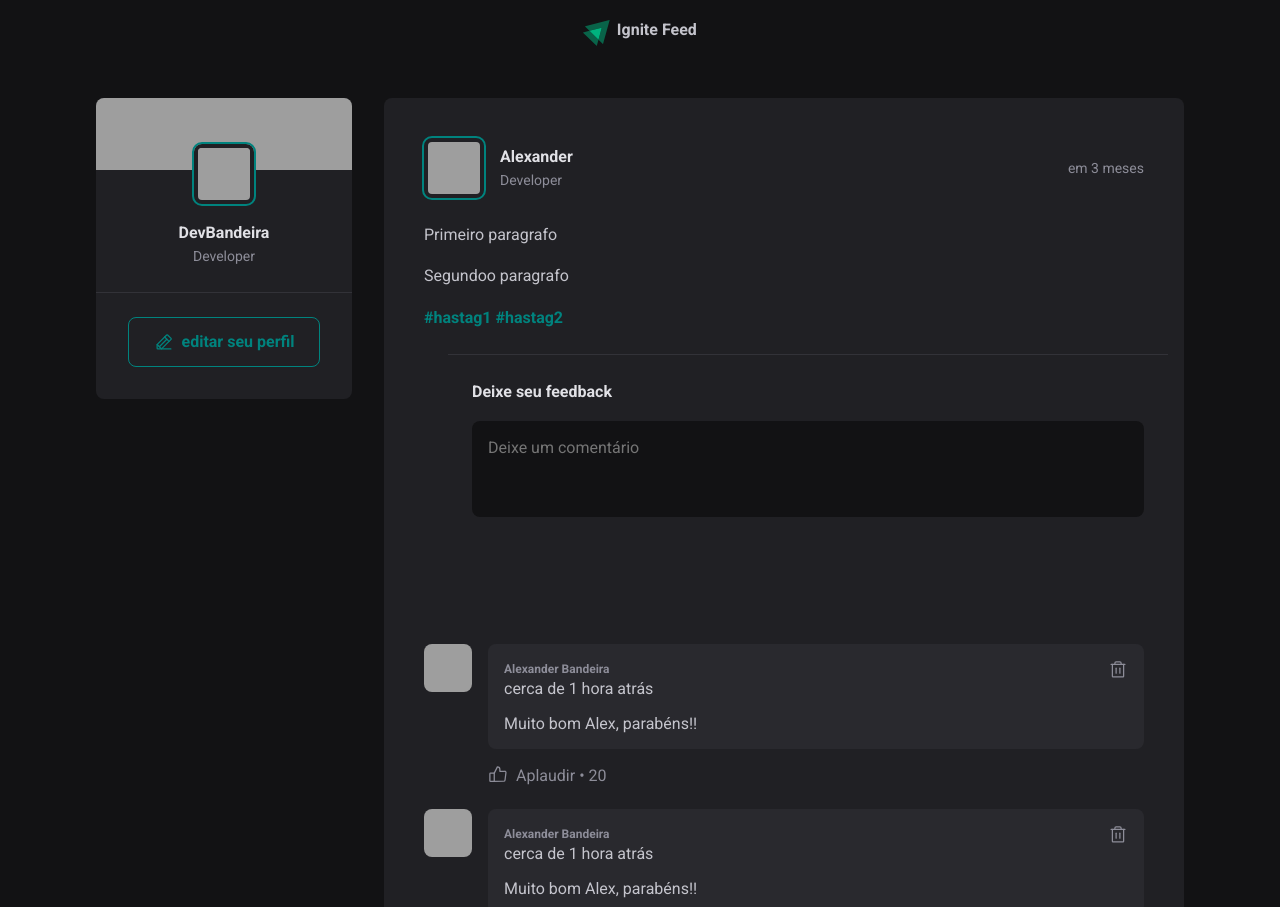
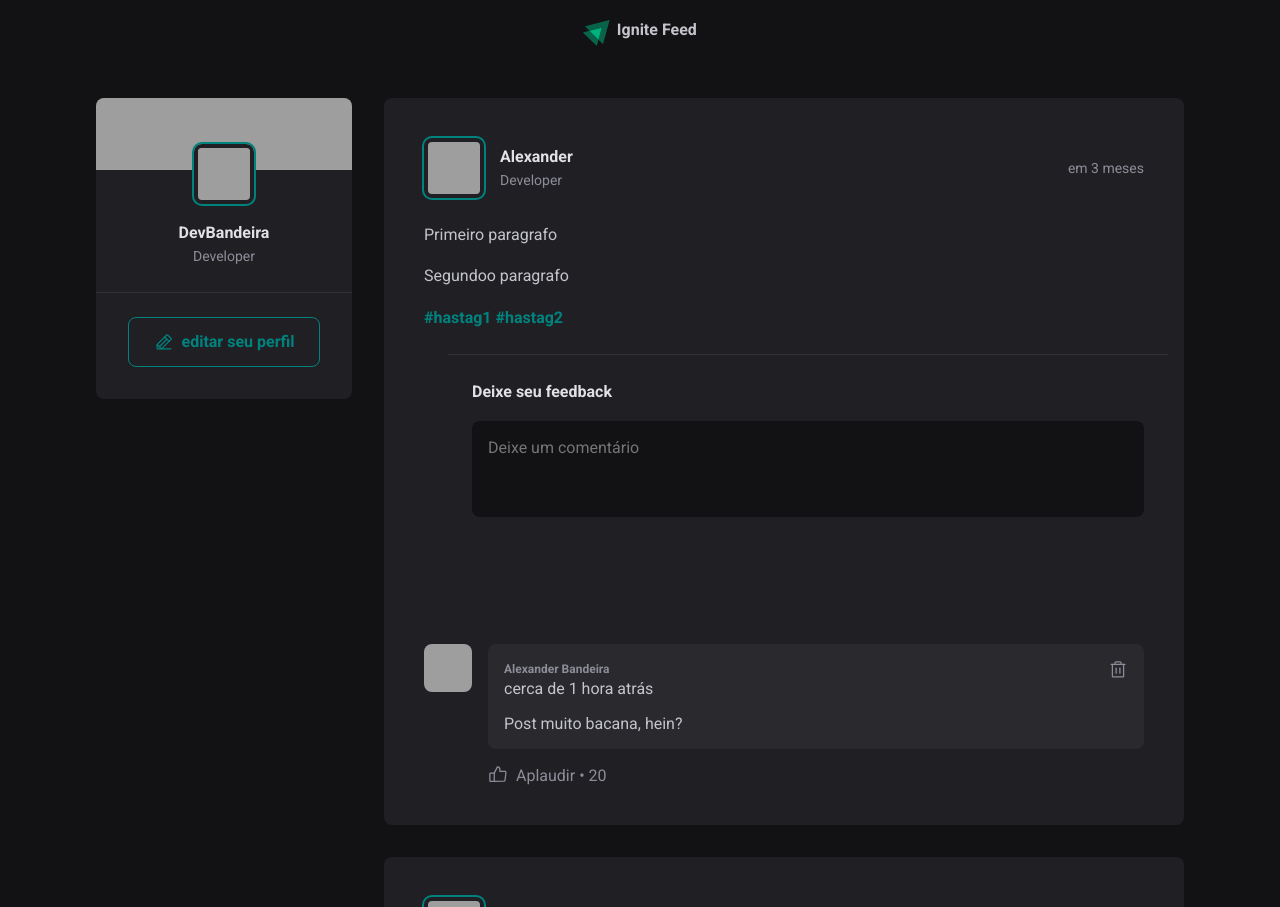
Before and after one commit to devbandeira/Rocketseat, a React (Vite) app in the folder ReactJS/CriandoPrimeiroProjeto/01-fundamentos-reactjs/: page / in a window 1280 px wide. Shown: the top 907 px of the page. Built offline with nearby package versions, Linux system fonts and the light colour scheme; grey boxes are pictures that could not be loaded.

Commit message:
Inserindo comentários (programacao declarativa) - Criando novo estado, e caminhando entre eles

```diff
--- a/ReactJS/CriandoPrimeiroProjeto/01-fundamentos-reactjs/src/components/Comment.jsx
+++ b/ReactJS/CriandoPrimeiroProjeto/01-fundamentos-reactjs/src/components/Comment.jsx
@@ -2,7 +2,7 @@ import { Avatar } from './Avatar';
 import styles from './Comment.module.css';
 import { ThumbsUp, Trash } from 'phosphor-react';
 
-export function Comment () {
+export function Comment (props) {
   return (
     <div className={styles.comment}>
       <Avatar hasBorder={false} src="https://github.com/devbandeira.png" />
@@ -22,7 +22,7 @@ export function Comment () {
             </button>
           </header>
 
-          <p>Muito bom Alex, parabéns!! </p>
+          <p>{props.content}</p>
         </div>
 
         <footer>
--- a/ReactJS/CriandoPrimeiroProjeto/01-fundamentos-reactjs/src/components/Post.jsx
+++ b/ReactJS/CriandoPrimeiroProjeto/01-fundamentos-reactjs/src/components/Post.jsx
@@ -17,7 +17,10 @@ import { useState } from "react";
 //para não ter que ficar escrevendo toda hora props.author, props., props. faço desestruturação do que vou usar apenas
 export function Post({ author, publishAt, content }) {
   // console.log(publishAt + "   destruido");
-  const [comments, setComments] = useState([1,2,3,])
+  const [comments, setComments] = useState(['Post muito bacana, hein?']);
+
+  //novo estado para handleNewCommentChange, que vai armazenar um novo valor, limpar o textarea e atualizar com o novo comentario em tela
+  const [newCommentText, setnewCommentText] = useState('')
 
   const publishedDateFormatted = format(
     publishAt,
@@ -34,13 +37,22 @@ export function Post({ author, publishAt, content }) {
 
   function handleCreateNewComment(){
     event.preventDefault();
-    //comments.push(4);//Então isso vai sumir, dando espaço para o useState()
+  //Tenho o setComments que vai pegar todos os COMENTARIOS "comments", mais o nosso newCommentText que foi criado um novo
+  //estado para monitorar nosso textarea quando acontece o onChange() e criar em tela. E o setnewCommentText() atualiza o newCommentText()
+  //Ou seja o setComments vai pegar as duas variaveis, o SPREAD ...comments e o novo textarea newCommentText e dar um setComments que é ativo
+  //no onSubmit do formulário. e em seguida vai por o TEXTAREA vazio setnewCommentText(''), mudando na TAG TEXTAREA que o valor dela é o valor
+  // do newCommentText, que agora é VAZIO DEVIDO O setnewCommentText('')
+    setComments([...comments, newCommentText]);
 
-    //Aqui acontece imutabilidade, porque ele não passa somente o que ele quer inserir, ele passa um novo valor, passando tudo completo
-    setComments([...comments, comments.length + 1])
-    //para não ficar passando aqui valores fixos sempre, uso o SPREAD OPERADOR, pegando todos os valores anteriores e adicionando o novo valor
+    setnewCommentText('')
+  }
 
-    console.log(comments);
+  //Funçao que vai ser chamada após ser relembrado de programação declarativa, que vai monitorar a mudança do nosso textarea
+  //Aqui dentro tbm tenho acesso ao event.target que retorna diretamente a textarea diretamente e não o formulário, porque o evento agora
+  //foi adicionado no TEXTAREA e não no formulário. Evento do formulário (onSubmit) e do textarea(onChange)
+  function handleNewCommentChange() {//Change é para quando o comments alterar
+    setnewCommentText(event.target.value); //Agora tenho o valor da TEXTAREA armazenado no meu estado setnewCommentText(), posso usar a variável
+    //newCommentText que tem o valor mais recente adicionado para adicionar um novo comentário no final.
   }
 
   return (
@@ -77,7 +89,8 @@ export function Post({ author, publishAt, content }) {
       <form onSubmit={handleCreateNewComment} className={styles.commentForm}>
         <strong>Deixe seu feedback</strong>
 
-        <textarea placeholder="Deixe um comentário" />
+      {/* Dando um name para conseguir pegar no event.target e passar para o useState */}
+        <textarea name="comment" placeholder="Deixe um comentário" value={newCommentText} onChange={handleNewCommentChange}/>
 
         <footer>
           <button type="submit">Publicar</button>
@@ -86,7 +99,7 @@ export function Post({ author, publishAt, content }) {
 
       <div className={styles.commentList}>
        {comments.map(comentarios => {
-        return <Comment />
+        return <Comment  content={comentarios}/>
        })}
       </div>
     </article>
```
